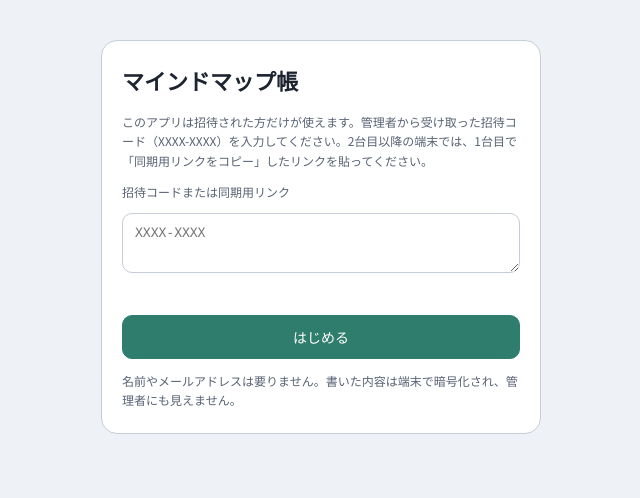
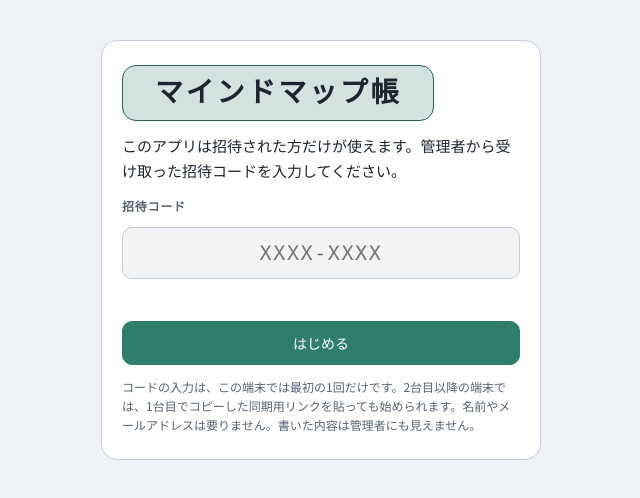
Before and after one commit to skrht0326-ship-it/mindmap, a plain HTML site: page index.html in a window 1280 px wide. Shown: the whole page, without its empty margins (319-959 px from the left). Drawn offline with Linux system fonts and the light colour scheme; a web font is replaced by a local one.

Commit message:
最初の画面の見た目をタイムバケットに合わせる（招待リンクはコードだけ表示）

```diff
--- a/index.html
+++ b/index.html
@@ -393,7 +393,30 @@ legend { font-size: 12px; color: var(--muted); letter-spacing: .06em; margin-bot
   flex-direction: column;
   gap: 12px;
 }
-.gate-card h1 { font-family: var(--font-display); font-weight: 700; font-size: 22px; margin: 0; }
+.gate-title {
+  align-self: flex-start;
+  background: color-mix(in srgb, var(--accent) 22%, var(--surface));
+  border: 1.5px solid color-mix(in srgb, var(--accent) 70%, var(--ink));
+  border-radius: 14px;
+  padding: 10px 32px;
+}
+.gate-title h1 { font-family: var(--font-display); font-weight: 700; font-size: clamp(22px, 5vw, 28px); letter-spacing: .1em; line-height: 1.2; margin: 0; }
+.gate-card p.lead { font-size: 15px; line-height: 1.7; }
+.gate-card .msg:not(.err) { color: var(--muted); }
+.gate-label { font-size: 12px; font-weight: 700; letter-spacing: .06em; color: var(--muted); }
+.gate-card input {
+  width: 100%;
+  min-height: 52px;
+  background: color-mix(in srgb, var(--line) 25%, var(--surface));
+  border: 1.5px solid var(--line);
+  border-radius: 10px;
+  padding: 8px 12px;
+  font-family: ui-monospace, Menlo, Consolas, monospace;
+  font-size: 20px;
+  letter-spacing: .08em;
+  text-align: center;
+  color: var(--ink);
+}
 .gate-card p { margin: 0; }
 .gate-home { color: var(--danger); font-weight: 700; }
 @media (min-width: 700px) {
@@ -435,14 +458,14 @@ legend { font-size: 12px; color: var(--muted); letter-spacing: .06em; margin-bot
 <!-- 招待コードの最初の画面 -->
 <div id="gate" class="gate" hidden>
   <form class="gate-card" id="gateForm" aria-labelledby="gateTitle">
-    <h1 id="gateTitle">マインドマップ帳</h1>
-    <p class="note">このアプリは招待された方だけが使えます。管理者から受け取った招待コード（XXXX-XXXX）を入力してください。2台目以降の端末では、1台目で「同期用リンクをコピー」したリンクを貼ってください。</p>
+    <div class="gate-title"><h1 id="gateTitle">マインドマップ帳</h1></div>
+    <p class="lead">このアプリは招待された方だけが使えます。管理者から受け取った招待コードを入力してください。</p>
     <p id="gateHome" class="note gate-home" hidden>スマホでは、ブラウザの共有ボタン →「ホーム画面に追加」をしてから、ホーム画面のアイコンで開いて入力してください。ブラウザとホーム画面のアプリは別の端末として数えられ、使える台数の枠を余分に使ってしまいます。</p>
-    <label for="gateCode" class="note">招待コードまたは同期用リンク</label>
-    <textarea id="gateCode" class="code" rows="2" autocomplete="off" autocapitalize="off" autocorrect="off" spellcheck="false" placeholder="XXXX-XXXX"></textarea>
-    <p id="gateMsg" class="msg err" role="status"></p>
+    <label for="gateCode" class="gate-label">招待コード</label>
+    <input id="gateCode" autocomplete="off" autocapitalize="characters" autocorrect="off" spellcheck="false" placeholder="XXXX-XXXX">
+    <p id="gateMsg" class="msg" role="status"></p>
     <button class="btn primary" type="submit" id="gateBtn">はじめる</button>
-    <p class="note">名前やメールアドレスは要りません。書いた内容は端末で暗号化され、管理者にも見えません。</p>
+    <p class="note">コードの入力は、この端末では最初の1回だけです。2台目以降の端末では、1台目でコピーした同期用リンクを貼っても始められます。名前やメールアドレスは要りません。書いた内容は管理者にも見えません。</p>
   </form>
 </div>
 
@@ -1229,20 +1252,22 @@ legend { font-size: 12px; color: var(--muted); letter-spacing: .06em; margin-bot
   });
 
   // ---------- 招待コードの最初の画面 ----------
-  function showGate(m) {
+  function gateMsg(t, err) { var g = $('#gateMsg'); g.textContent = t || ''; g.className = 'msg' + (err ? ' err' : ''); }
+  // m: 表示する文。info が true ならお知らせ（通常の色）、それ以外はエラー（赤）
+  function showGate(m, info) {
     $('#gate').hidden = false;
     $('#gateHome').hidden = !E2ESync.mobileBrowser();
-    $('#gateMsg').textContent = m || '';
+    gateMsg(m, !info);
     $('#gateBtn').disabled = false;
   }
   function hideGate() { $('#gate').hidden = true; $('#gateMsg').textContent = ''; }
   $('#gateForm').addEventListener('submit', function (e) {
     e.preventDefault();
     $('#gateBtn').disabled = true;
-    $('#gateMsg').textContent = '確認しています…';
+    gateMsg('確認しています…');
     connectWith($('#gateCode').value, function (ok, m) {
       $('#gateBtn').disabled = false;
-      if (!ok) { $('#gateMsg').textContent = m; return; }
+      if (!ok) { gateMsg(m, true); return; }
       $('#gateCode').value = '';
       hideGate();
       showSyncState();
@@ -1283,7 +1308,7 @@ legend { font-size: 12px; color: var(--muted); letter-spacing: .06em; margin-bot
     render();
     stMsg('接続を解除しました。データはこの端末に残っています。');
     closeSettings();
-    showGate('この端末の接続を解除しました。使うときは、招待コードか同期用リンクを入力してください。');
+    showGate('この端末の接続を解除しました。使うときは、招待コードか同期用リンクを入力してください。', true);
   });
 
   document.addEventListener('keydown', function (e) {
@@ -1313,8 +1338,10 @@ legend { font-size: 12px; color: var(--muted); letter-spacing: .06em; margin-bot
   var linkCode = /[#&]c=/.test(location.hash) ? location.href : '';
   if (linkCode) { try { history.replaceState(null, '', location.pathname + location.search); } catch (e) { /* 消せなくても続ける */ } }
   if (!conf) {
-    $('#gateCode').value = linkCode;
-    showGate(linkCode ? '同期用リンクを読み込みました。「はじめる」を押してください。' : (typeof oldConf !== 'undefined' && oldConf ? '同期のしくみが新しくなりました。招待コードか同期用リンクを入力してください。' : ''));
+    var fromLink = linkCode ? S.decodeCode(linkCode) : null;
+    $('#gateCode').value = fromLink && !fromLink.e ? fromLink.k : linkCode;
+    if (fromLink && fromLink.e) showGate('同期用リンクを読み込みました。「はじめる」を押してください。', true);
+    else showGate(typeof oldConf !== 'undefined' && oldConf ? '同期のしくみが新しくなりました。招待コードか同期用リンクを入力してください。' : '', true);
   } else if (linkCode) {
     openSettings();
     stMsg('この端末はすでに接続済みです。別のリンクに切り替えるときは、いったん「接続を解除」してください。', true);
--- a/sw.js
+++ b/sw.js
@@ -1,5 +1,5 @@
 // オフラインでも開けるように、アプリの画面を端末に保存する（同期の通信は対象外）
-var CACHE = 'mindmap-v8';
+var CACHE = 'mindmap-v9';
 var SHELL = ['./', 'index.html', 'e2esync.js?v=4', 'manifest.webmanifest', 'icon-192.png', 'icon-512.png', 'apple-touch-icon.png'];
 self.addEventListener('install', function (e) {
   e.waitUntil(caches.open(CACHE).then(function (c) { return c.addAll(SHELL); }).then(function () { return self.skipWaiting(); }));
```
